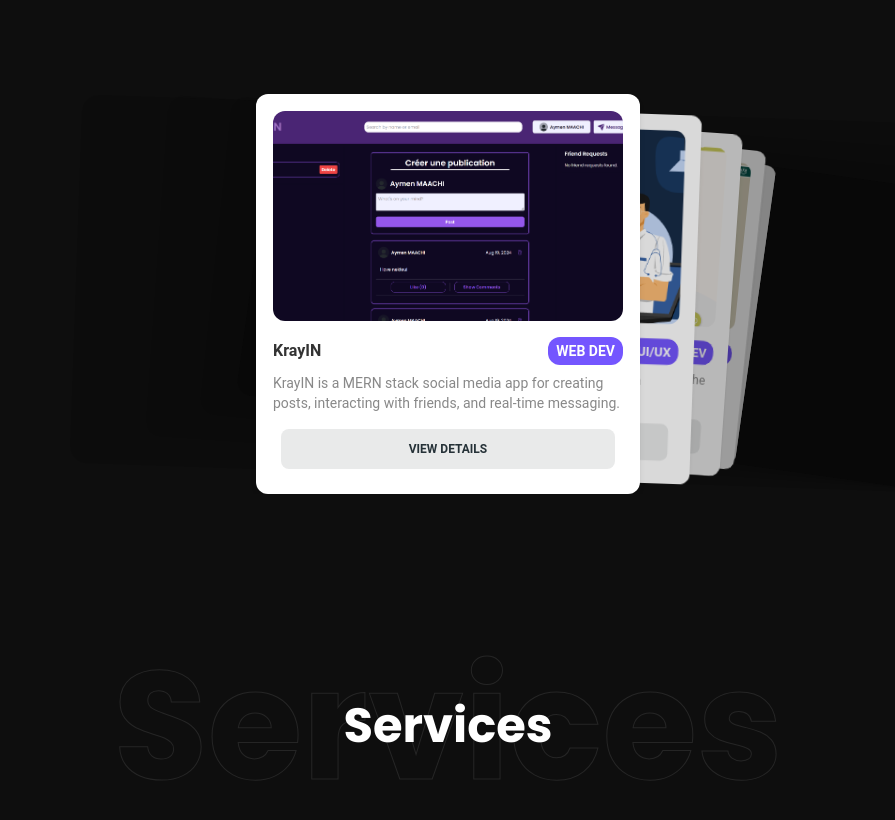
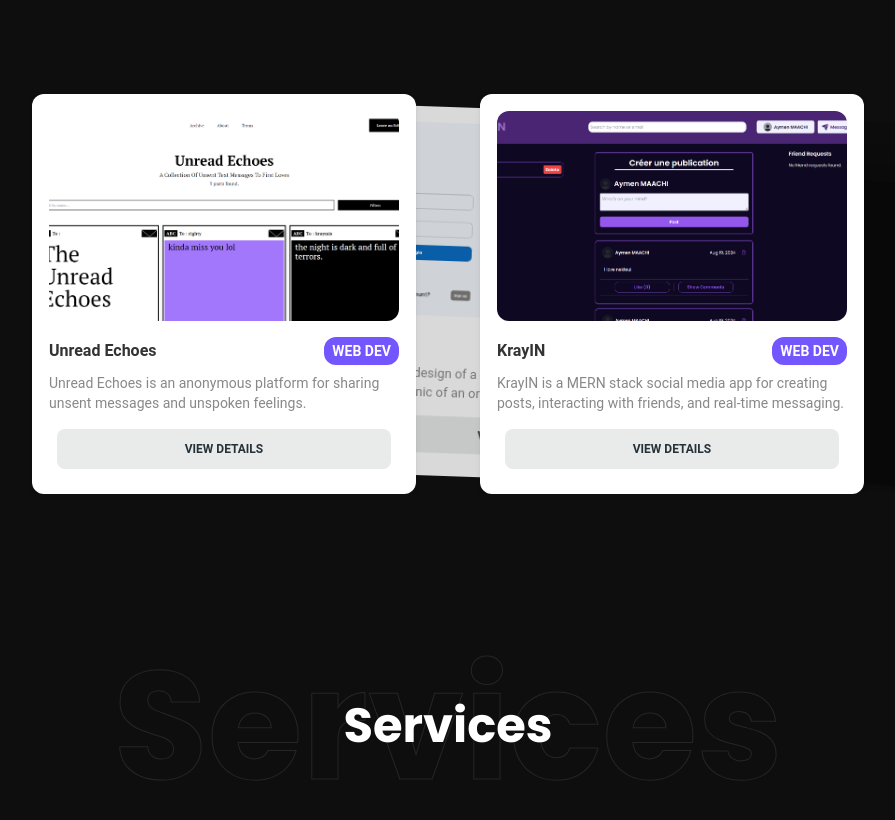
Before and after one commit to kraymis/myPortofolio, a React (Vite) app: page / in a window 1280 px wide. Shown: the part 936-1756 px from the top of the page, without its empty margins (192-1087 px from the left). Built offline with nearby package versions, Linux system fonts and the light colour scheme.

Commit message:
added unreadEchoes

```diff
--- a/src/components/Slider.jsx
+++ b/src/components/Slider.jsx
@@ -7,6 +7,7 @@ import imgcarbocount from '../assets/carbocount.png';
 import imgkrayin from '../assets/krayin.png';
 import imgdoctofy from '../assets/doctofy.png';
 import imgquizz from '../assets/quizz.png';
+import imgechoes from '../assets/unreadechoes.png';
 import {EcommerceCard} from '../components/EcommerceCard.jsx'
 
 // Import Swiper styles
@@ -27,6 +28,13 @@ function Slider() {
     className="mySwiper"
     >
       <SwiperSlide>
+        <EcommerceCard
+        projectName='Unread Echoes'
+        description='Unread Echoes is an anonymous platform for sharing unsent messages and unspoken feelings.'
+        img={imgechoes}
+        link="https://github.com/kraymis/unreadEchoes"
+        type="WEB DEV"
+        />
         <EcommerceCard
         projectName='KrayIN'
         description='KrayIN is a MERN stack social media app for creating posts, interacting with friends, and real-time messaging.'
```
Also changed, not shown: src/assets/unreadechoes.png (added).
